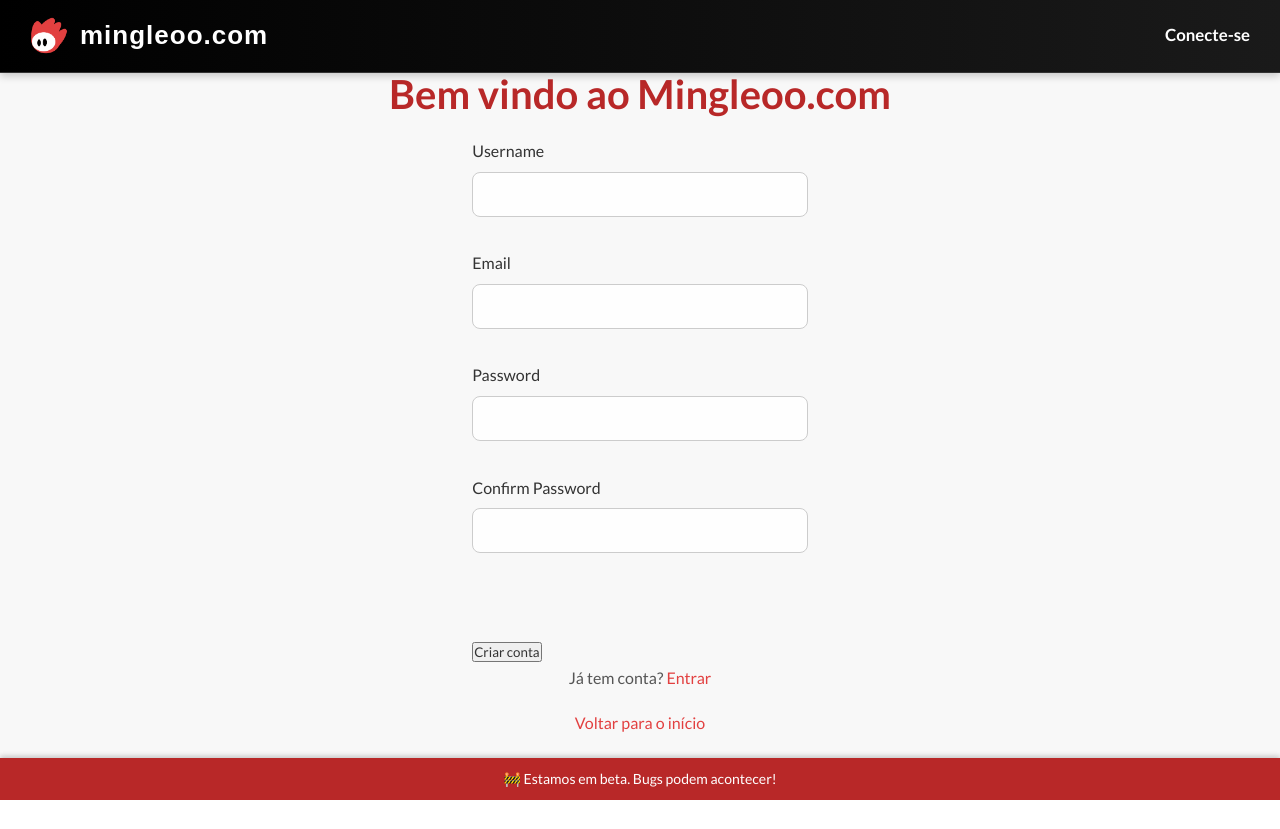
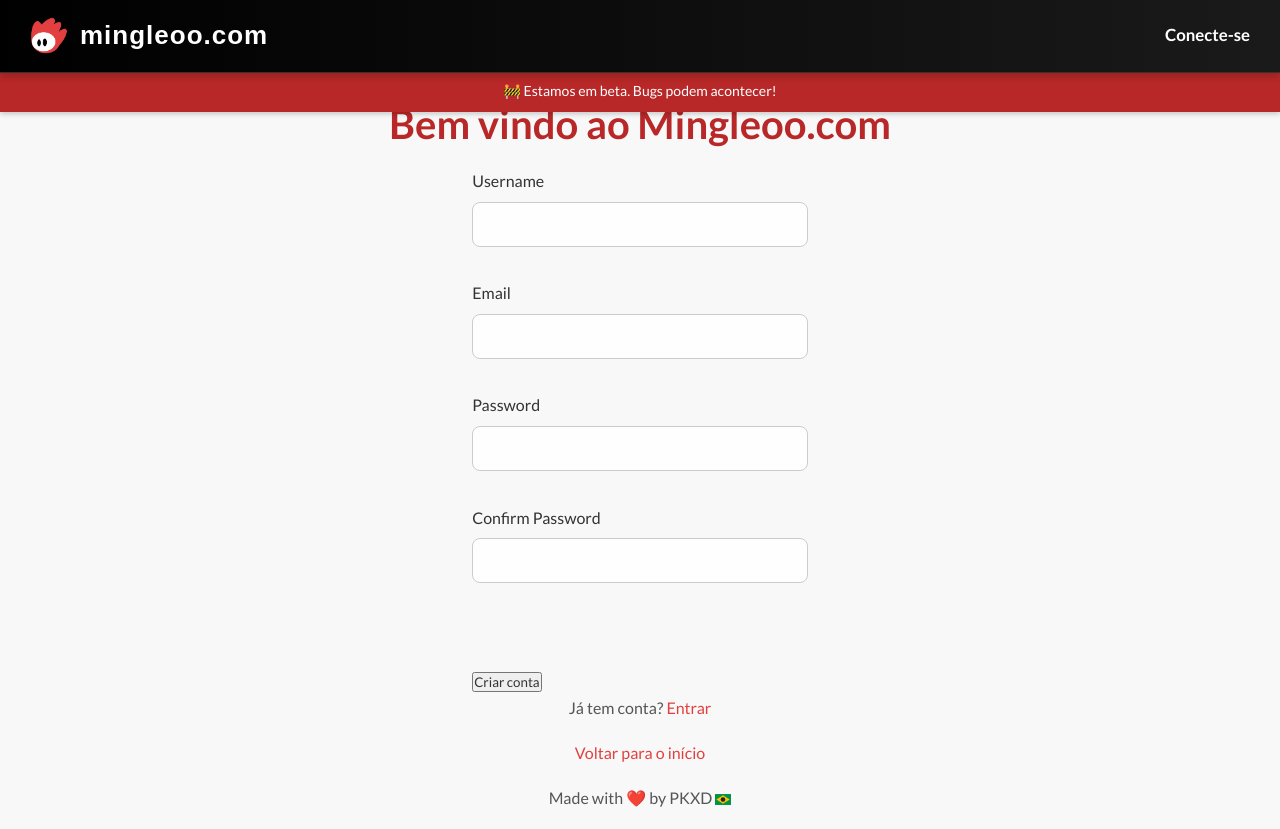
Before and after one commit to PernilongoKiller/mingleoo, a Flask app: page /register in a window 1280 px wide. Before the commit the page ends 800 px from the top, so only its background shows below. Run offline with Flask 3, Linux system fonts and the light colour scheme; some libraries are stand-ins or nearby versions; some web fonts are replaced.

Commit message:
fix: Beta warning placement, feat: update version to BETA 0.24

```diff
--- a/static/style.css
+++ b/static/style.css
@@ -35,14 +35,14 @@ html, body {
 body {
     background-color: #f8f8f8; /* Fundo mais suave */
     line-height: 1.6;
-    padding-top: 70px; /* Mais espaço para navbar fixa */
+    padding-top: 100px; /* Space for navbar (70px) + beta-warning (30px) */
     display: flex;
     flex-direction: column;
     align-items: center;
     font-size: 16px;
     min-height: 100vh; /* Ensure body takes full viewport height */
     position: relative; /* For beta-warning to position correctly if not fixed */
-    padding-bottom: 0px; /* Reset padding-bottom, will be adjusted by media queries for mobile */
+    padding-bottom: 50px; /* Space for fixed beta-warning (if still at bottom) */
 }
 
 .main-content {
@@ -399,7 +399,7 @@ ul li::before {
 
 .beta-warning {
     position: fixed !important;
-    bottom: 0 !important;
+    top: 70px !important; /* Fixed below navbar */
     left: 0 !important;
     right: 0 !important;
     width: 100%;
@@ -408,8 +408,8 @@ ul li::before {
     text-align: center;
     padding: 10px;
     font-size: 14px;
-    z-index: 9999 !important; /* Ensure it's on top of everything */
-    box-shadow: 0 -2px 5px rgba(0,0,0,0.1);
+    z-index: 990 !important; /* Below navbar (1000) but above content */
+    box-shadow: 0 2px 5px rgba(0,0,0,0.1);
 }
 /* ---------------------------
    Responsividade para Celular
--- a/templates/base.html
+++ b/templates/base.html
@@ -34,7 +34,7 @@
     </nav>
 
 <div class="beta-warning">
-    🚧 BETA 0.20. Bugs podem acontecer!
+    🚧 BETA 0.24. Bugs podem acontecer!
 </div>
 
 {% with messages = get_flashed_messages(with_categories=true) %}
```
